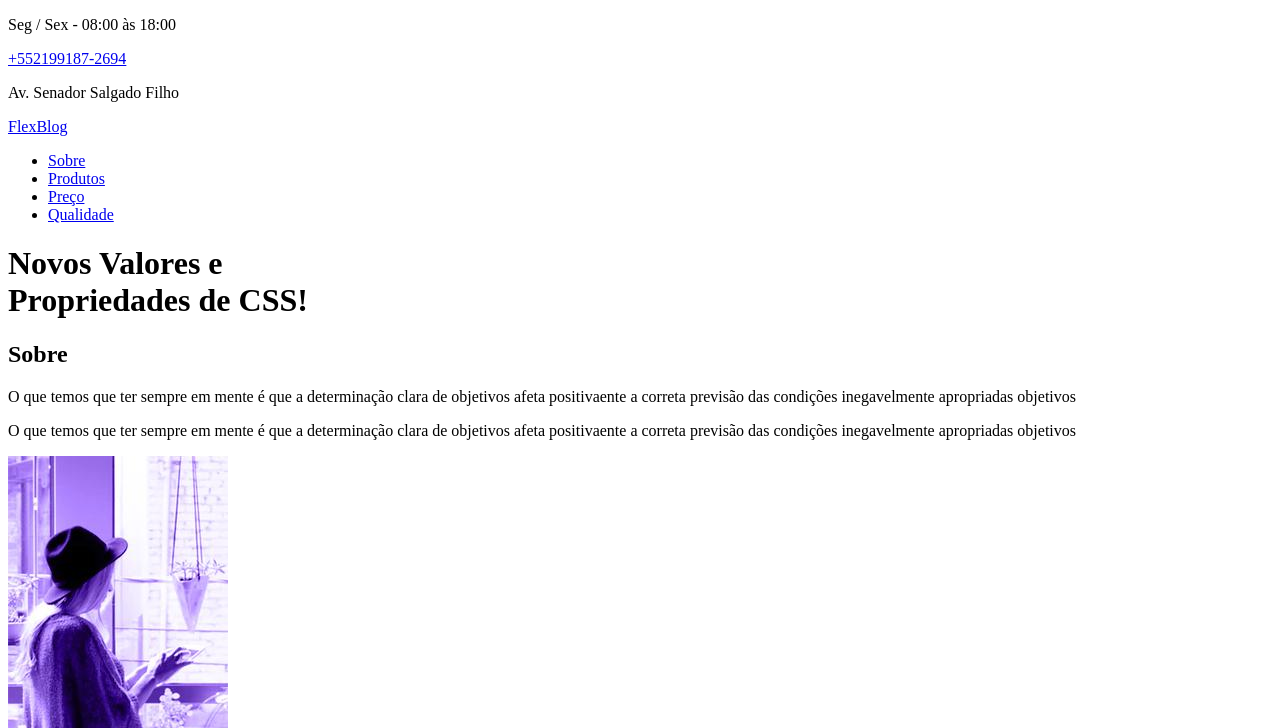
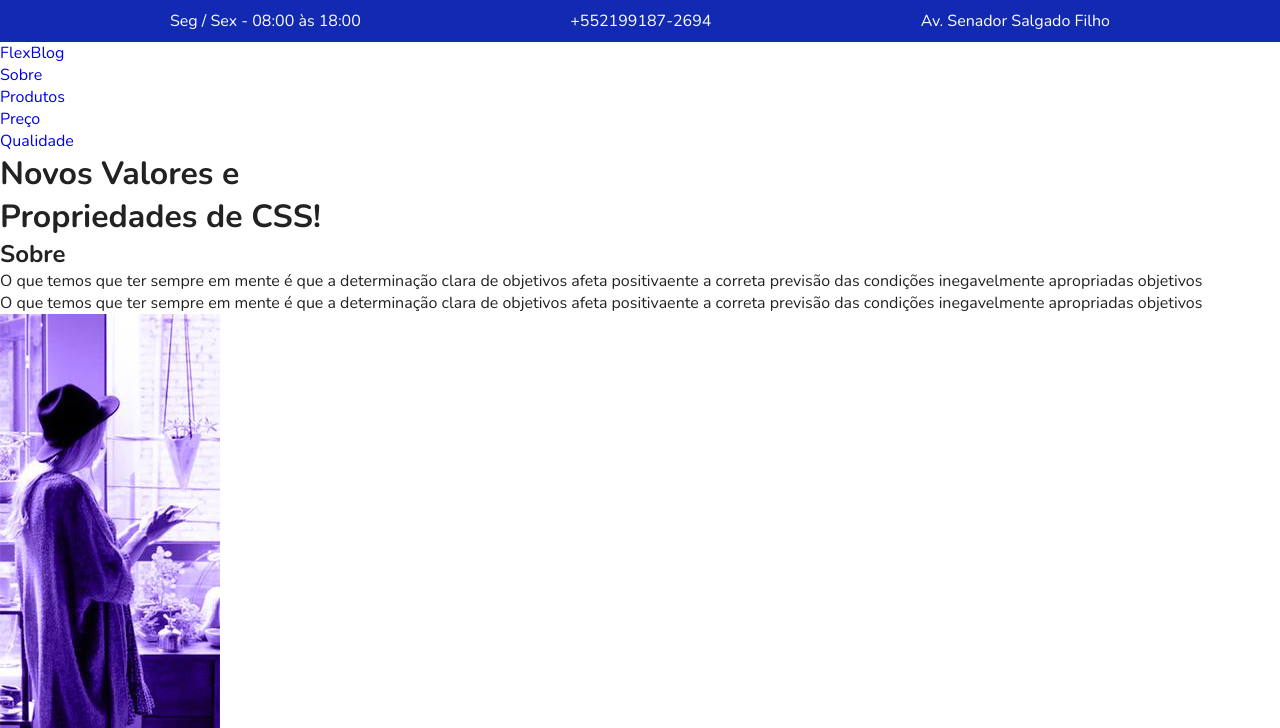
Before and after one commit to FilipyJ/flexBlog-Site-Responsivo, a plain HTML site: page index.html in a window 1280 px wide. Shown: the top 728 px of the page. Drawn offline with nearby package versions, Linux system fonts and the light colour scheme.

Commit message:
Estilizei e dei flexibilidade as informações

```diff
--- a/index.html
+++ b/index.html
@@ -1,5 +1,5 @@
 <!DOCTYPE html>
-<html lang="en">
+<html lang="pt-br">
 <head>
     <meta charset="UTF-8">
     <meta http-equiv="X-UA-Compatible" content="IE=edge">
@@ -13,19 +13,18 @@
 
         <div class="superinfo-bg">
 
-            <div
+            <div class="super-info">
+
+                    <p> Seg / Sex - 08:00 às 18:00</p>
+
+                    <a href="tel:+552199187-2694">+552199187-2694</a>
+
+                    <p>Av. Senador Salgado Filho</p>
 
 
-            class="super-info">
-
-                <p> Seg / Sex - 08:00 às 18:00</p>
-
-                <a href="tel:+552199187-2694">+552199187-2694</a>
-
-                <p>Av. Senador Salgado Filho</p>
 
 
-            <div>
+            </div>
 
 
 
--- a/style.css
+++ b/style.css
@@ -0,0 +1,61 @@
+@import url('https://fonts.googleapis.com/css2?family=Nunito:ital,wght@0,200;0,300;0,400;0,600;0,700;0,800;0,900;1,200;1,300;1,400;1,600;1,700;1,800;1,900&display=swap');
+
+body, h1, h2, ul, li, a{
+
+    margin: 0px;
+    padding: 0px;
+
+}
+
+body {
+    font-family: "Nunito", Arial, Helvetica, sans-serif;
+    color: #222222;
+}
+
+ul {
+    list-style: none;
+}
+
+a {
+    text-decoration: none;
+}
+
+img {
+
+    display: block;
+
+    max-width: 100%;
+
+}
+
+*{
+
+    box-sizing: border-box;
+    margin: 0px;
+    padding: 0px;
+
+}
+
+.superinfo-bg {
+
+    background-color: #122ab2;
+    color: white;
+
+}
+
+.super-info{
+    max-width: 960px;
+    margin: 0 auto;
+    display: flex;
+    justify-content: space-between;
+    flex-wrap: wrap;
+    padding-top: 10px;
+}
+
+.super-info p, .super-info a {
+    margin: 0 10px 10px 10px;
+}
+
+.super-info a {
+    color: white;
+}
```
